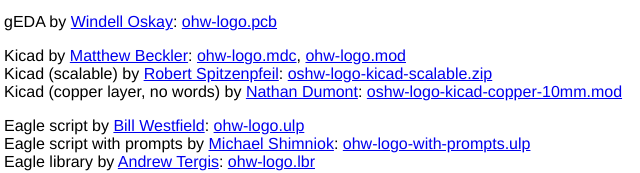
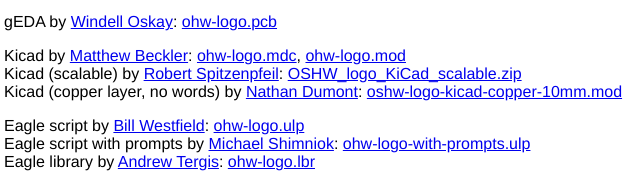
Before and after one commit to madworm/oshw-logo, a plain HTML site: page index.html in a window 1280 px wide. Shown: the part 3971-4144 px from the top of the page, 161-801 px from the left. Drawn offline with Linux system fonts and the light colour scheme.

Commit message:
Forgot to upate 'index.html' to point to the new .zip file.

```diff
--- a/index.html
+++ b/index.html
@@ -77,7 +77,7 @@
         </p>
         <p>
         Kicad by <a href="http://wayneandlayne.com">Matthew Beckler<a/>: <a href="logos/ohw-logo.mdc">ohw-logo.mdc</a>, <a href="logos/ohw-logo.mod">ohw-logo.mod</a><br>
-        Kicad (scalable) by <a href="http://blog.spitzenpfeil.org/wordpress/">Robert Spitzenpfeil<a/>: <a href="logos/oshw-logo-kicad-scalable.zip">oshw-logo-kicad-scalable.zip</a><br>
+        Kicad (scalable) by <a href="http://blog.spitzenpfeil.org/wordpress/">Robert Spitzenpfeil<a/>: <a href="logos/OSHW_logo_KiCad_scalable.zip">OSHW_logo_KiCad_scalable.zip</a><br>
         Kicad (copper layer, no words) by <a href="http://www.nathandumont.com/node/258">Nathan Dumont<a/>: <a href="logos/oshw-logo-kicad-copper-10mm.mod">oshw-logo-kicad-copper-10mm.mod</a><br>
         </p>
         <p>
```
